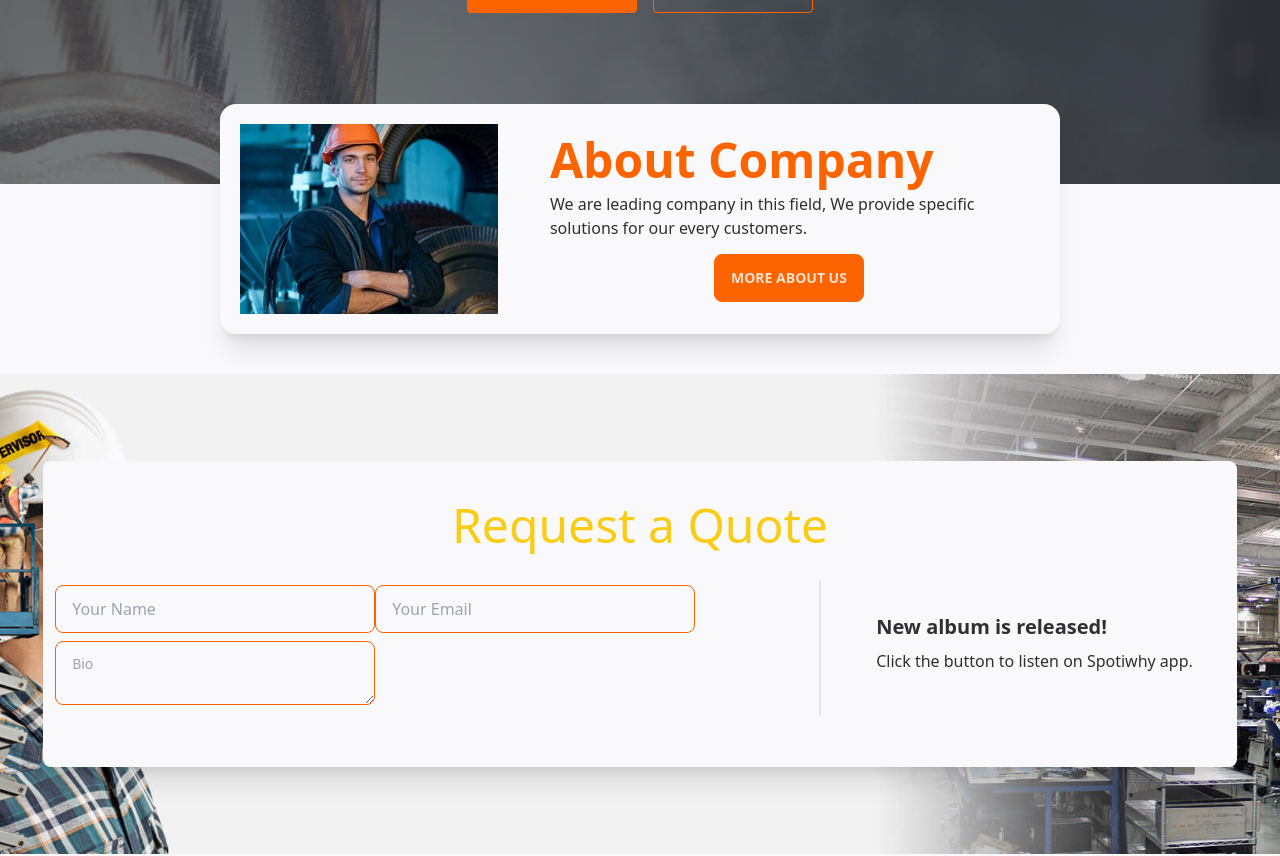
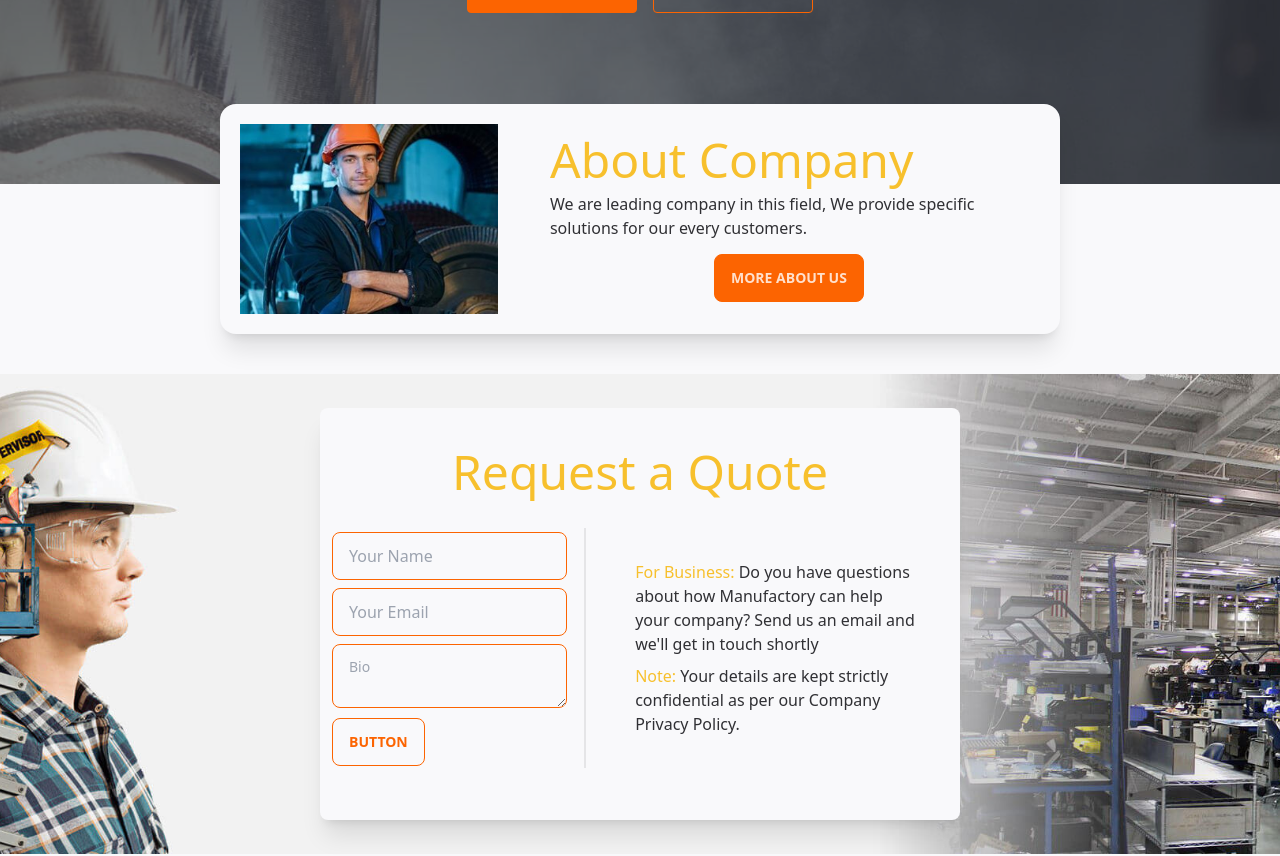
Before and after one commit to EkramH/handy-client-side, a React (Create React App) app: page / in a window 1280 px wide. Shown: the part 600-1456 px from the top of the page. Built offline with nearby package versions, Linux system fonts and the light colour scheme.

Commit message:
quote design improved

```diff
--- a/src/pages/Home/About.js
+++ b/src/pages/Home/About.js
@@ -9,7 +9,9 @@ const About = () => {
           <img src={about} alt="Album" />
         </figure>
         <div className="card-body">
-          <h2 className="card-title text-5xl text-primary">About Company</h2>
+          <h2 className="card-title text-5xl text-accent font-light">
+            About Company
+          </h2>
           <p>
             We are leading company in this field, We provide specific solutions
             for our every customers.
--- a/src/pages/Home/Quote.js
+++ b/src/pages/Home/Quote.js
@@ -7,8 +7,8 @@ const Quote = () => {
         className="hero mt-10"
         style={{ backgroundImage: `url(${quoteBg})`, minHeight: "60vh" }}
       >
-        <div className="bg-base-100 shadow-xl py-10 rounded-lg">
-          <h2 className="text-5xl text-center mb-5 text-yellow-400">
+        <div className="bg-base-100 shadow-xl py-10 rounded-lg lg:w-1/2 sm:w-3/4 w-11/12 my-5">
+          <h2 className="text-5xl text-center mb-5 text-accent font-light">
             Request a Quote
           </h2>
           <div className="card lg:card-side p-3">
@@ -27,11 +27,20 @@ const Quote = () => {
                 className="textarea textarea-primary input input-bordered w-full max-w-xs min-h-16 my-1"
                 placeholder="Bio"
               ></textarea>
+              <button className="btn btn-outline btn-primary">Button</button>
             </div>
             <div className="divider divider-horizontal"></div>
             <div className="card-body">
-              <h2 className="card-title">New album is released!</h2>
-              <p>Click the button to listen on Spotiwhy app.</p>
+              <p>
+                <span className="text-accent text-base">For Business:</span> Do
+                you have questions about how Manufactory can help your company?
+                Send us an email and we'll get in touch shortly
+              </p>
+              <p>
+                <span className="text-accent text-base">Note:</span> Your
+                details are kept strictly confidential as per our Company
+                Privacy Policy.
+              </p>
             </div>
           </div>
         </div>
--- a/tailwind.config.js
+++ b/tailwind.config.js
@@ -9,7 +9,7 @@ module.exports = {
         handytheme: {
           primary: "#fc6401",
           secondary: "#C7EFCF",
-          accent: "#3A4256",
+          accent: "#f7c02d",
           neutral: "#3d4451",
           "base-100": "#F9F9FB",
         },
```
